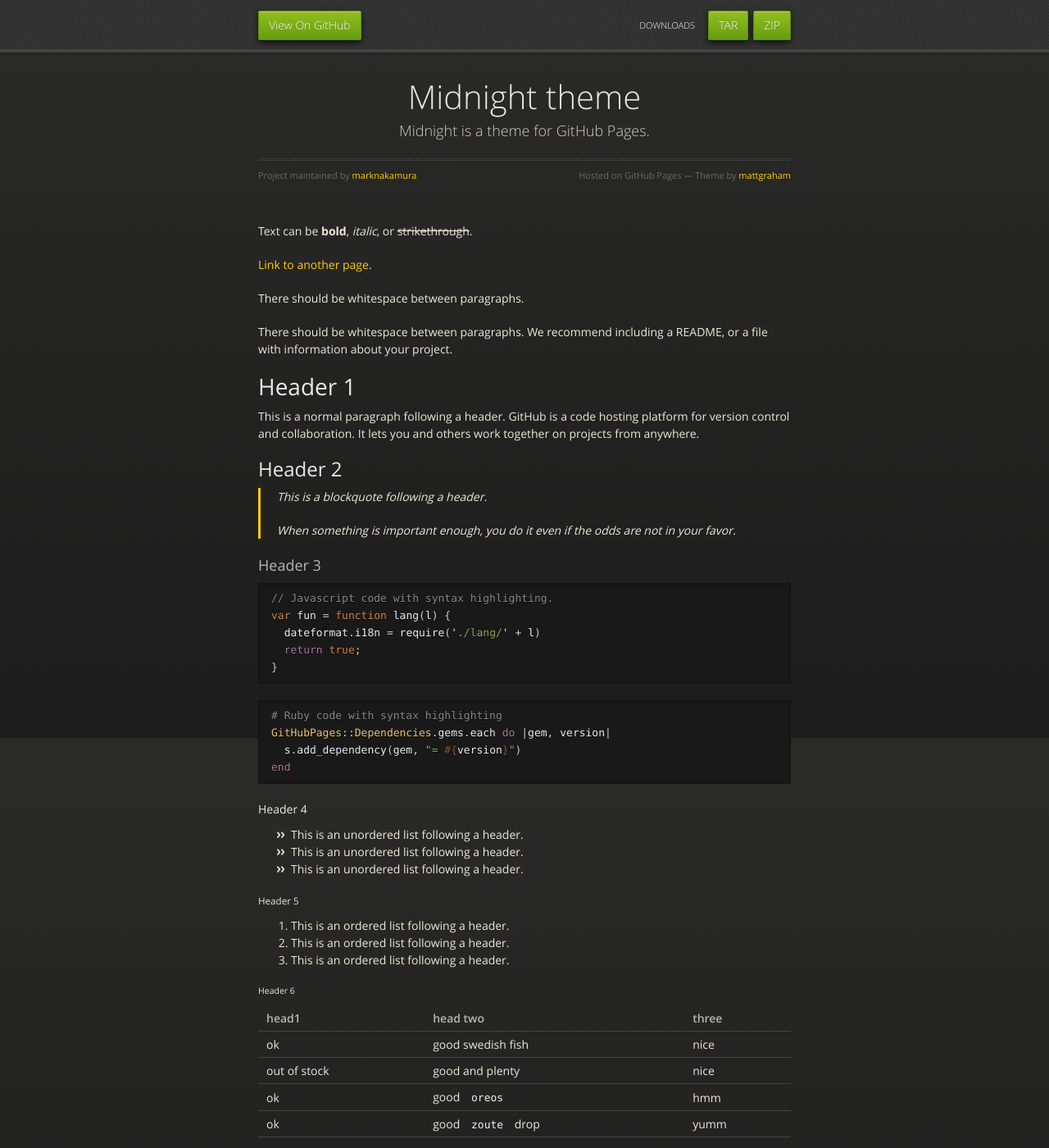
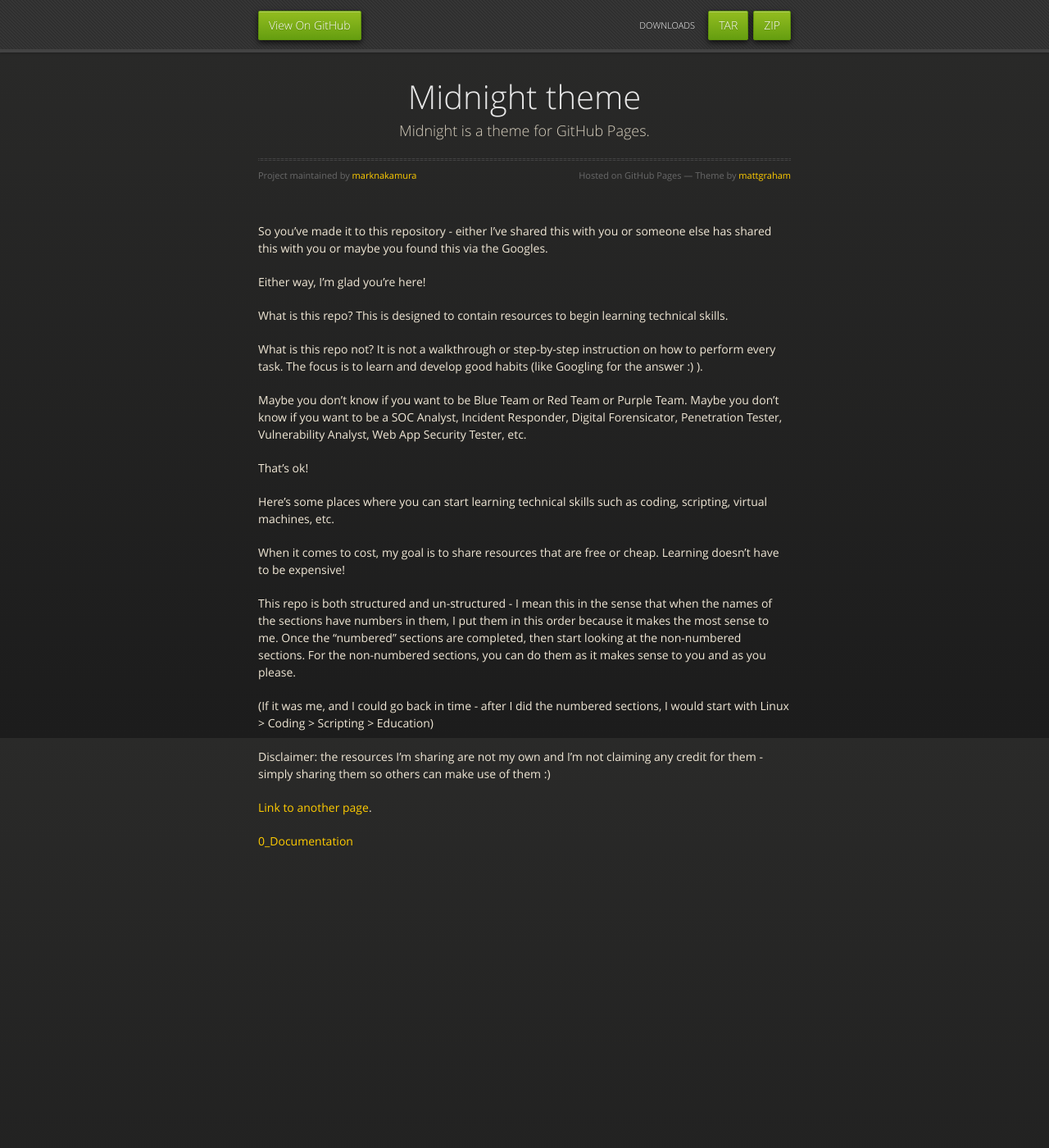
Before and after one commit to marknakamura/getting-started-in-tech, a Jekyll site: the page built from index.md, in a window 1280 px wide and 1400 px high. Shown: the whole window at 82% size. Built offline with Jekyll 4.4.1, drawn with Linux system fonts in a browser that asks for light colours; our own code applies the rules of GitHub Pages for plain Markdown files; some of the changed text lies outside the part shown.

Commit message:
Update index.md

````diff
--- a/index.md
+++ b/index.md
@@ -1,123 +1,25 @@
----
-layout: default
----
+So you’ve made it to this repository - either I’ve shared this with you or someone else has shared this with you or maybe you found this via the Googles.
 
-Text can be **bold**, _italic_, or ~~strikethrough~~.
+Either way, I’m glad you’re here!
+
+What is this repo? This is designed to contain resources to begin learning technical skills.
+
+What is this repo not? It is not a walkthrough or step-by-step instruction on how to perform every task. The focus is to learn and develop good habits (like Googling for the answer :) ).
+
+Maybe you don’t know if you want to be Blue Team or Red Team or Purple Team. Maybe you don’t know if you want to be a SOC Analyst, Incident Responder, Digital Forensicator, Penetration Tester, Vulnerability Analyst, Web App Security Tester, etc.
+
+That’s ok!
+
+Here’s some places where you can start learning technical skills such as coding, scripting, virtual machines, etc.
+
+When it comes to cost, my goal is to share resources that are free or cheap. Learning doesn’t have to be expensive!
+
+This repo is both structured and un-structured - I mean this in the sense that when the names of the sections have numbers in them, I put them in this order because it makes the most sense to me. Once the “numbered” sections are completed, then start looking at the non-numbered sections. For the non-numbered sections, you can do them as it makes sense to you and as you please.
+
+(If it was me, and I could go back in time - after I did the numbered sections, I would start with Linux > Coding > Scripting > Education)
+
+Disclaimer: the resources I’m sharing are not my own and I’m not claiming any credit for them - simply sharing them so others can make use of them :)
 
 [Link to another page](./another-page.html).
 
-There should be whitespace between paragraphs.
-
-There should be whitespace between paragraphs. We recommend including a README, or a file with information about your project.
-
-# Header 1
-
-This is a normal paragraph following a header. GitHub is a code hosting platform for version control and collaboration. It lets you and others work together on projects from anywhere.
-
-## Header 2
-
-> This is a blockquote following a header.
->
-> When something is important enough, you do it even if the odds are not in your favor.
-
-### Header 3
-
-```js
-// Javascript code with syntax highlighting.
-var fun = function lang(l) {
-  dateformat.i18n = require('./lang/' + l)
-  return true;
-}
-```
-
-```ruby
-# Ruby code with syntax highlighting
-GitHubPages::Dependencies.gems.each do |gem, version|
-  s.add_dependency(gem, "= #{version}")
-end
-```
-
-#### Header 4
-
-*   This is an unordered list following a header.
-*   This is an unordered list following a header.
-*   This is an unordered list following a header.
-
-##### Header 5
-
-1.  This is an ordered list following a header.
-2.  This is an ordered list following a header.
-3.  This is an ordered list following a header.
-
-###### Header 6
-
-| head1        | head two          | three |
-|:-------------|:------------------|:------|
-| ok           | good swedish fish | nice  |
-| out of stock | good and plenty   | nice  |
-| ok           | good `oreos`      | hmm   |
-| ok           | good `zoute` drop | yumm  |
-
-### There's a horizontal rule below this.
-
-* * *
-
-### Here is an unordered list:
-
-*   Item foo
-*   Item bar
-*   Item baz
-*   Item zip
-
-### And an ordered list:
-
-1.  Item one
-1.  Item two
-1.  Item three
-1.  Item four
-
-### And a nested list:
-
-- level 1 item
-  - level 2 item
-  - level 2 item
-    - level 3 item
-    - level 3 item
-- level 1 item
-  - level 2 item
-  - level 2 item
-  - level 2 item
-- level 1 item
-  - level 2 item
-  - level 2 item
-- level 1 item
-
-### Small image
-
-![Octocat](https://github.githubassets.com/images/icons/emoji/octocat.png)
-
-### Large image
-
-![Branching](https://guides.github.com/activities/hello-world/branching.png)
-
-
-### Definition lists can be used with HTML syntax.
-
-<dl>
-<dt>Name</dt>
-<dd>Godzilla</dd>
-<dt>Born</dt>
-<dd>1952</dd>
-<dt>Birthplace</dt>
-<dd>Japan</dd>
-<dt>Color</dt>
-<dd>Green</dd>
-</dl>
-
-```
-Long, single-line code blocks should not wrap. They should horizontally scroll if they are too long. This line should be long enough to demonstrate this.
-```
-
-```
-The final element.
-```
+[0_Documentation](./0_Documentation.md)
````
